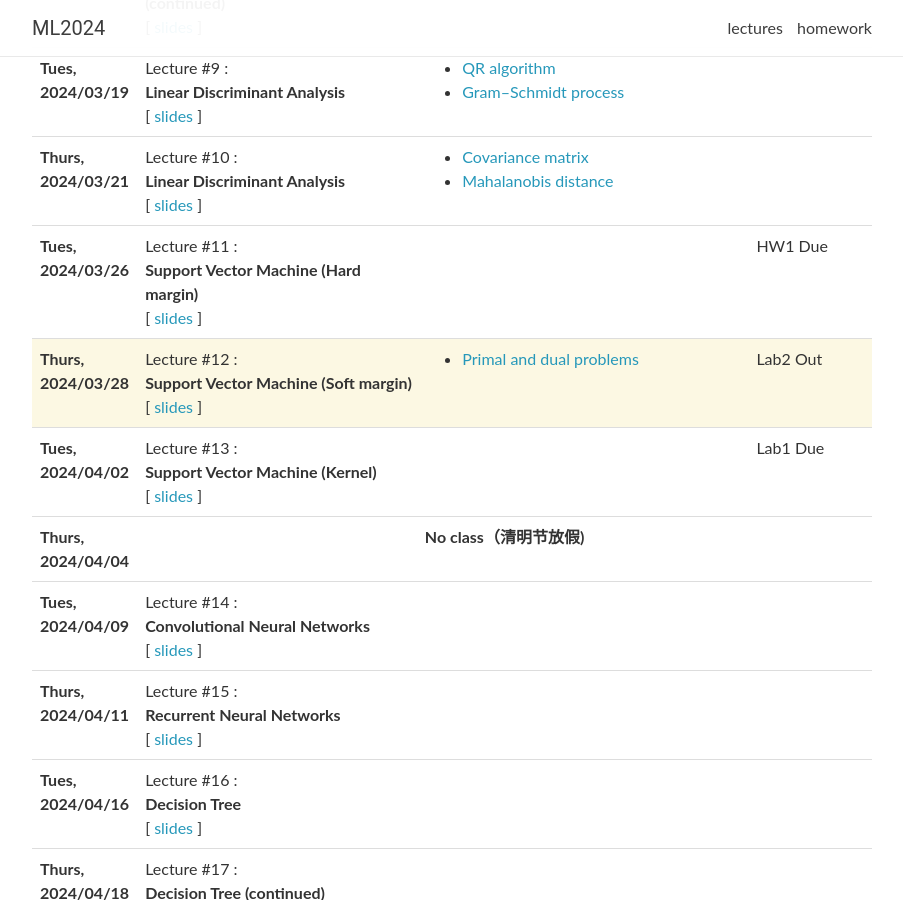
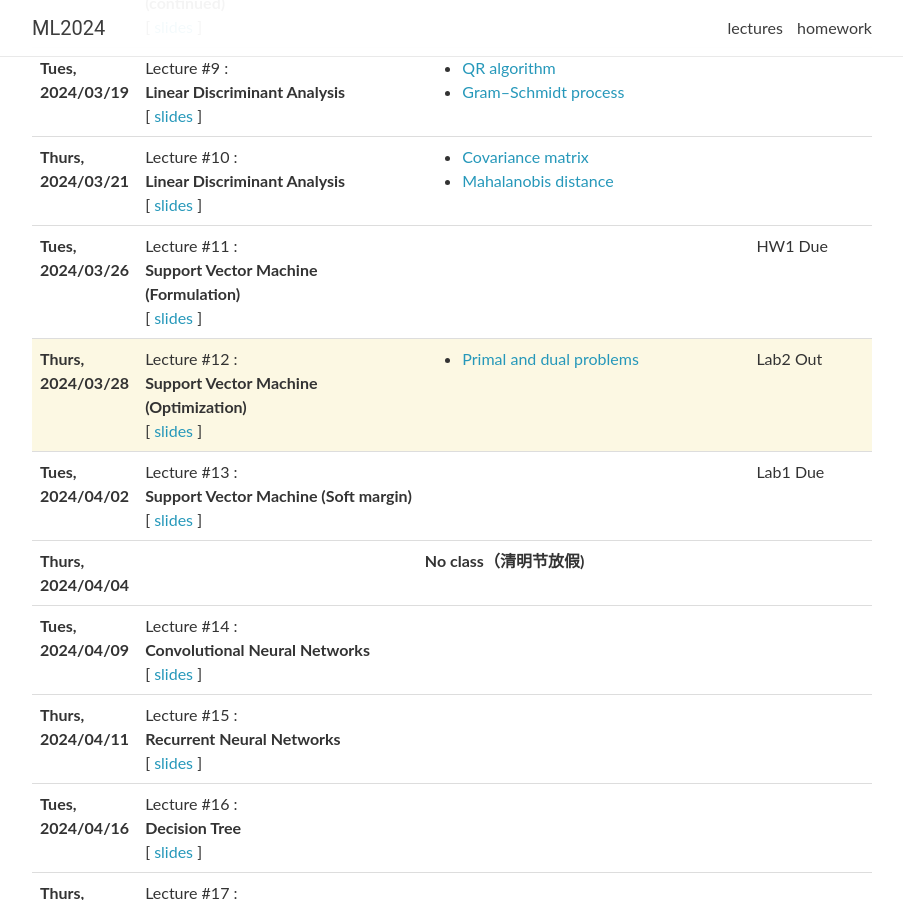
Before and after one commit to SEUML/ml-spring-2024, a Jekyll site: the page built from _pages/lectures.md, in a window 1280 px wide and 900 px high, scrolled down 950 px. Shown: the whole window, without its empty margins (188-1091 px from the left). Built offline with Jekyll 4.4.1, drawn with Linux system fonts in a browser that asks for light colours; nearby versions of some CDN libraries; comment, search, counter and statistics services are not loaded.

Commit message:
first commit

```diff
--- a/_data/lectures.yml
+++ b/_data/lectures.yml
@@ -85,14 +85,14 @@
 
 - date: Tues, 2024/03/26
   title: >
-    <strong> Support Vector Machine (Hard margin) </strong>
+    <strong> Support Vector Machine (Formulation) </strong>
   slides: "../assets/slides/lecture6.pdf"
   readings:
   logistics: HW1 Due
 
 - date: Thurs, 2024/03/28
   title: >
-    <strong> Support Vector Machine (Soft margin)</strong>
+    <strong> Support Vector Machine (Optimization)</strong>
   slides: "../assets/slides/lecture6.pdf"
   readings:
   -  <a href="https://www.stat.cmu.edu/~ryantibs/convexopt-F15/scribes/11-dual-gen-scribed.pdf" target="_blank"> Primal and dual problems </a>
@@ -100,7 +100,7 @@
 
 - date: Tues, 2024/04/02
   title: >
-    <strong> Support Vector Machine (Kernel)</strong>
+    <strong> Support Vector Machine (Soft margin)</strong>
   slides: "../assets/slides/lecture6.pdf"
   readings:
   logistics: Lab1 Due
```
